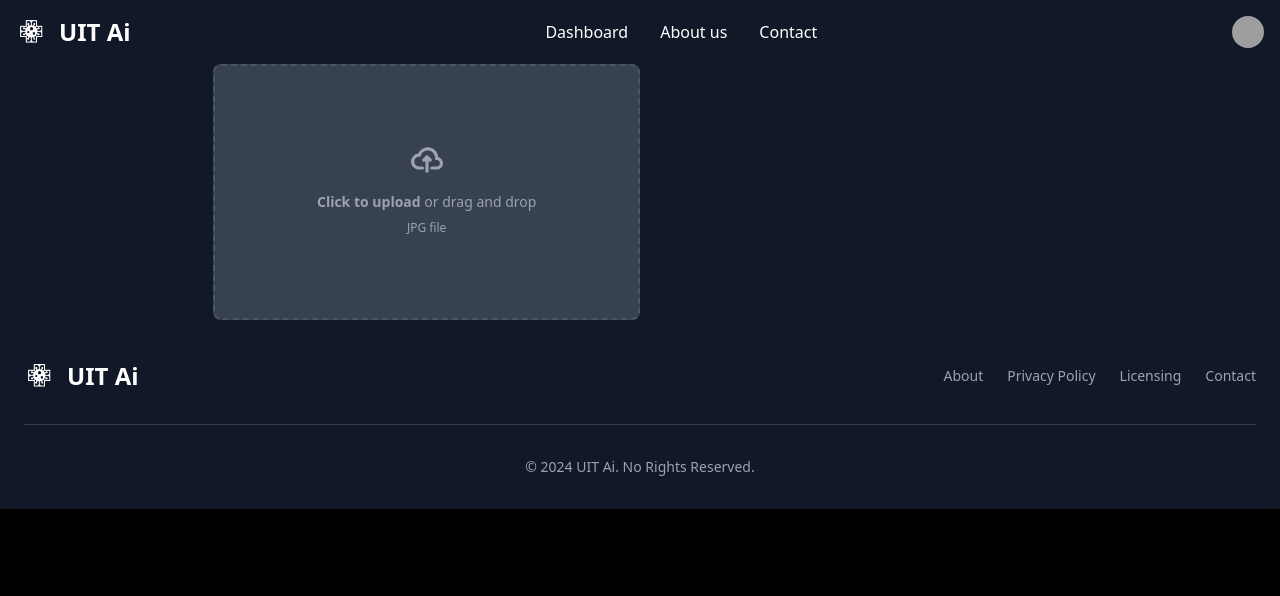
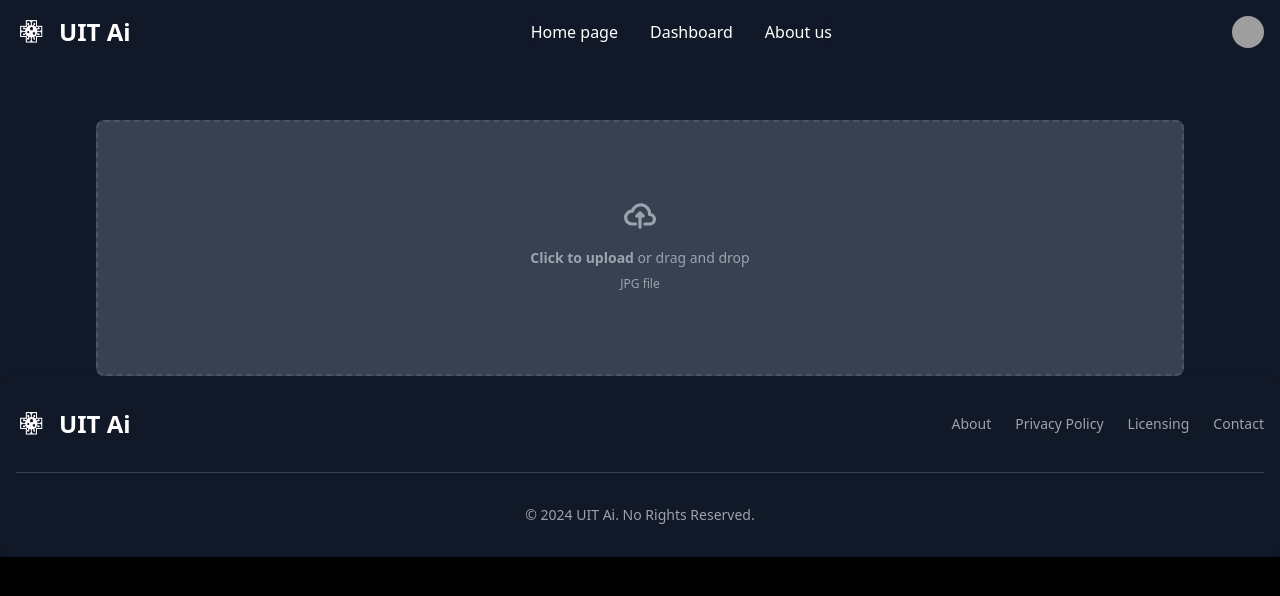
Before and after one commit to tunashred/unihack_2024, an Angular app in the folder client/: page /model/alzheimer in a window 1280 px wide. Shown: the top 596 px of the page. Built offline with nearby package versions, Linux system fonts and the light colour scheme; grey boxes are pictures that could not be loaded.

Commit message:
more functuionality and polish

```diff
--- a/client/src/app/components/file-uploader/file-uploader.component.html
+++ b/client/src/app/components/file-uploader/file-uploader.component.html
@@ -1,5 +1,24 @@
 
-<div class="flex items-center justify-center w-1/2">
+
+@if(imageUrls) {
+    <div class="w-full py-4 flex flex-row flex-wrap gap-4 items-center justify-start">
+    @for (image of imageUrls; track $index) {
+        <div class="w-56 h-56 border border-gray-200 rounded-lg bg-gray-50 dark:bg-gray-800 dark:border-gray-700">
+            <img class="font-medium leading-none  bg-blue-200 rounded-lg" [src]="image" alt="Processed Image" />
+        </div>
+    }
+    </div>
+}
+
+@if (loading) {
+    <div class="flex items-center py-4 justify-center w-full h-64 border border-gray-200 rounded-lg bg-gray-50 dark:bg-gray-800 dark:border-gray-700">
+        <div class="px-3 py-1 text-xs font-medium leading-none text-center text-blue-800 bg-blue-200 rounded-full animate-pulse dark:bg-blue-900 dark:text-blue-200">loading...</div>
+    </div>
+    }
+
+
+@if (!loading) {
+<div class="flex items-center justify-center w-full">
     <label for="dropzone-file" class="flex flex-col items-center justify-center w-full h-64 border-2 border-gray-300 border-dashed rounded-lg cursor-pointer bg-gray-50 dark:hover:bg-gray-800 dark:bg-gray-700 hover:bg-gray-100 dark:border-gray-600 dark:hover:border-gray-500 dark:hover:bg-gray-600">
         <div class="flex flex-col items-center justify-center pt-5 pb-6">
             <svg class="w-8 h-8 mb-4 text-gray-500 dark:text-gray-400" aria-hidden="true" xmlns="http://www.w3.org/2000/svg" fill="none" viewBox="0 0 20 16">
@@ -11,11 +30,4 @@
         <input id="dropzone-file" type="file" class="hidden" (change)="saveFile($event)" />
     </label>
 </div>
-
-
-@if(imageUrl) {
-    <div class="border border-gray-300 rounded-lg overflow-hidden">
-        test
-        <img [src]="imageUrl" alt="Processed Image" class="w-full h-auto" />
-    </div>
 }
--- a/client/src/app/components/file-uploader/file-uploader.component.ts
+++ b/client/src/app/components/file-uploader/file-uploader.component.ts
@@ -12,8 +12,8 @@ import { ScanTemplateService } from '../../pages/scan-template/scan-template.ser
 export class FileUploaderComponent {
   constructor(private route: ActivatedRoute, private scanTemplateService: ScanTemplateService) {}
   public pageId: string | null = '';
-  public images: any[] = [];
-  public imageUrl: string | ArrayBuffer | null = null;  // Store the image URL
+  public imageUrls: (string | ArrayBuffer)[] = [];
+  public loading: boolean = false;
 
   ngOnInit(): void {
     this.route.paramMap.subscribe(params => {
@@ -23,14 +23,17 @@ export class FileUploaderComponent {
 
   public saveFile(event: any) {
     const file = event.target.files[0];
-    if (file) {
-      this.scanTemplateService.processImage(file, 'kidney-cancer').subscribe(
+    if (file && this.pageId) {
+      this.loading = true;
+      this.scanTemplateService.processImage(file, this.pageId).subscribe(
         (res: Blob) => {
-          // Create an Object URL for the image
-          this.imageUrl = URL.createObjectURL(res);
+          const image = URL.createObjectURL(res);
+          this.imageUrls.push(image);
+          this.loading = false;
         },
         (error) => {
           console.error('Error processing image:', error);
+          this.loading = false;
         }
       );
     }
--- a/client/src/app/components/footer/footer.component.html
+++ b/client/src/app/components/footer/footer.component.html
@@ -1,6 +1,6 @@
 
 
-<footer class="bg-white rounded-lg shadow dark:bg-gray-900 m-2">
+<footer class="bg-white rounded-lg shadow dark:bg-gray-900">
     <div class="w-full max-w-screen-xl mx-auto p-4 md:py-8">
         <div class="sm:flex sm:items-center sm:justify-between">
             <a routerLink="/home" class="flex items-center mb-4 sm:mb-0 space-x-3 rtl:space-x-reverse">
--- a/client/src/app/components/header/header.component.ts
+++ b/client/src/app/components/header/header.component.ts
@@ -10,7 +10,8 @@ import { RouterLink, RouterModule, RouterOutlet } from '@angular/router';
 })
 export class HeaderComponent {
   public scanConfig: { url: string, title: string} [] = [
+    {url: 'home', title: 'Home page'},
     {url: 'dashboard', title: 'Dashboard'},
-    {url: 'about-us', title: 'About us'},
-    {url: 'home', title: 'Contact'} ];
+    {url: 'about-us', title: 'About us'}
+   ];
 }
--- a/client/src/app/pages/about-us-page/about-us-page.component.ts
+++ b/client/src/app/pages/about-us-page/about-us-page.component.ts
@@ -15,7 +15,7 @@ export class AboutUsPageComponent {
       image: 'https://avatars.githubusercontent.com/u/32220246?v=4',
       pronouns: 'drop/table',
       role: 'Web developer',
-      motto: 'Can center a div, did all of this.'
+      motto: 'Can center a div, did the frontend and some of the backend.'
     },
     {
       name: 'Adrian Badea', github: '',
--- a/client/src/app/pages/scan-template/scan-template.component.html
+++ b/client/src/app/pages/scan-template/scan-template.component.html
@@ -1,5 +1,5 @@
 <div class="w-full flex flex-col justify-center items-center">
-<file-uploader class="w-2/3"></file-uploader>
+<file-uploader class="w-full px-24 pt-6"></file-uploader>
 @for(image of images; track $index) {
     <img [src]="image" alt="Image {{ $index }}" class="w-24 h-12">
 }
```
